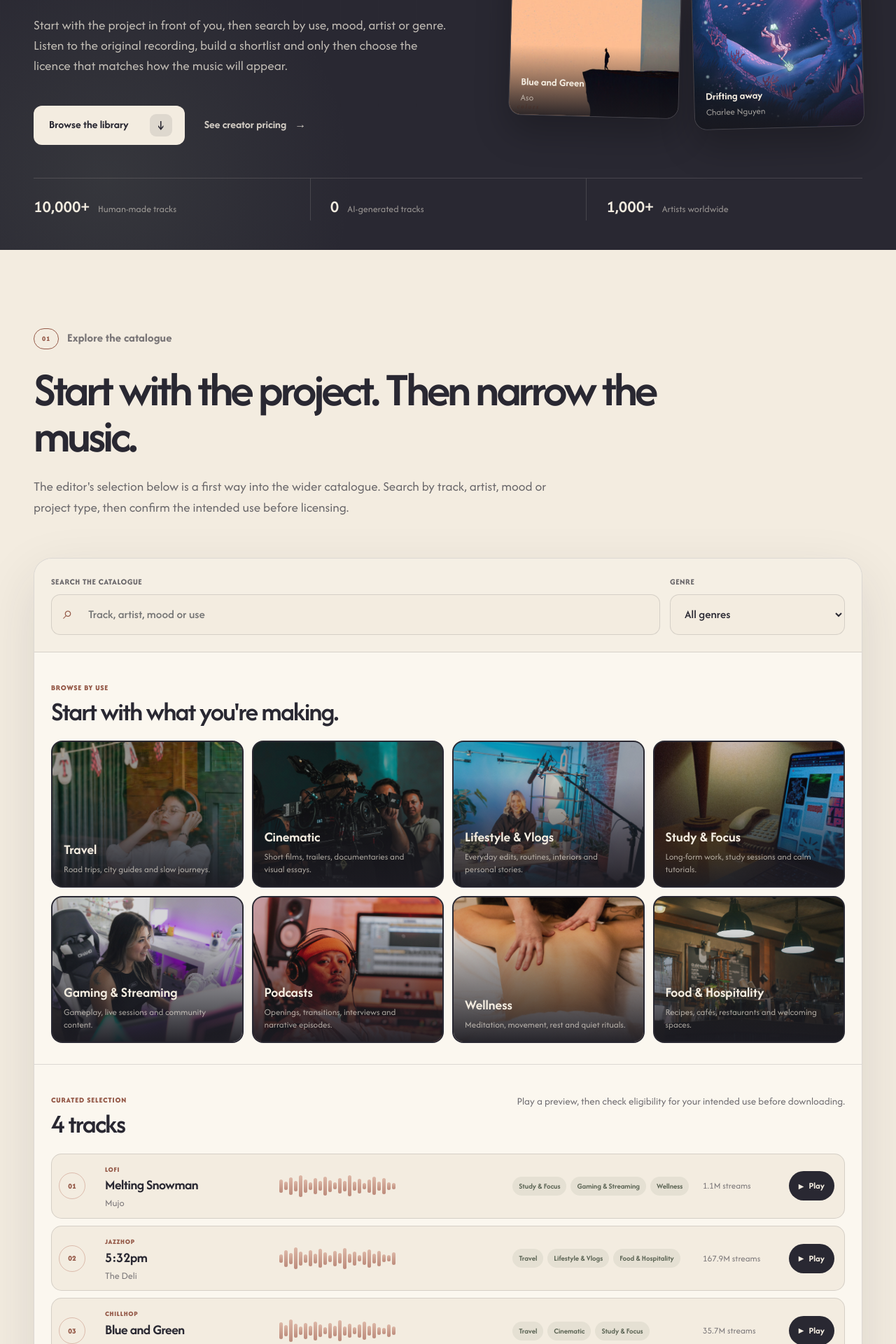
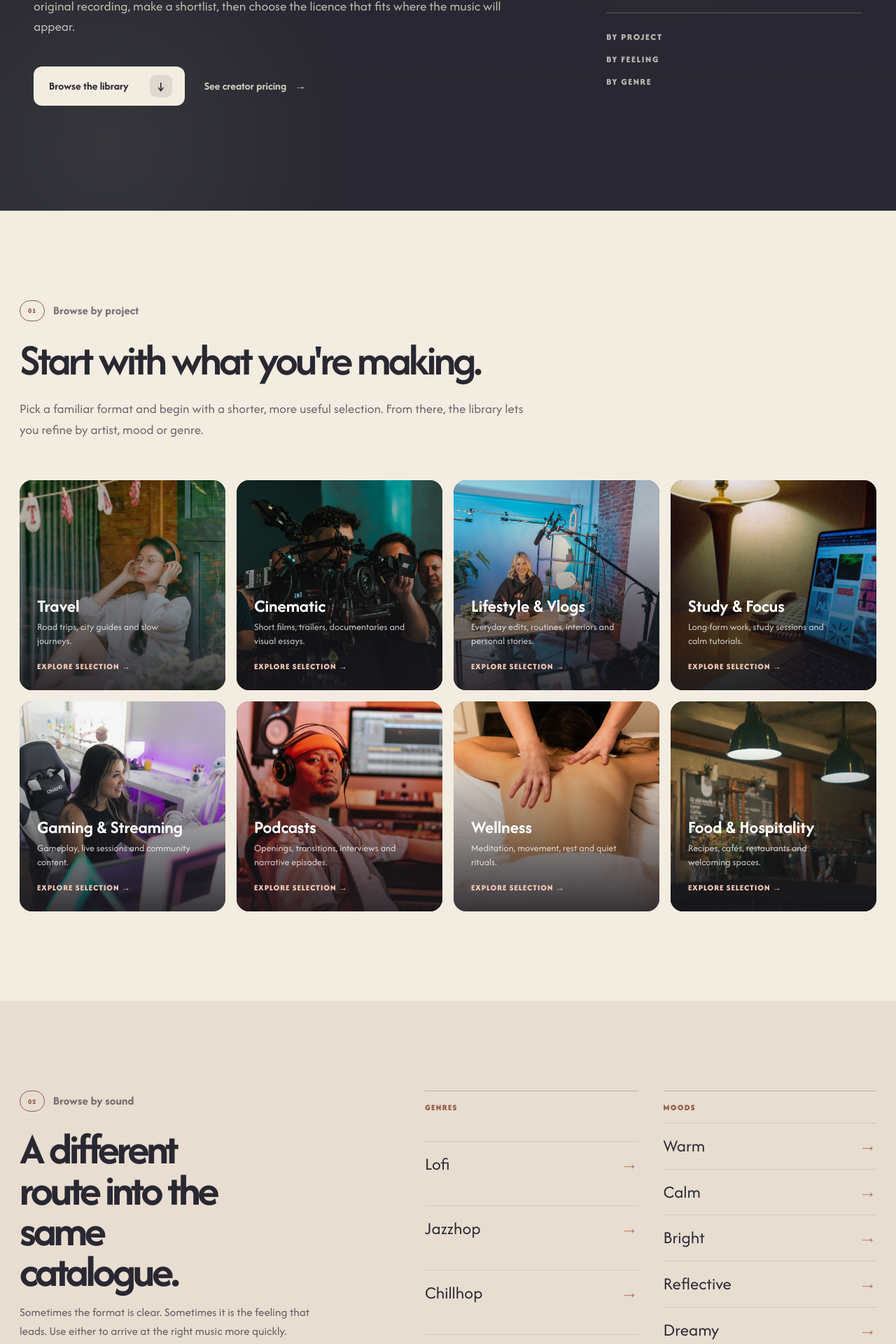
Before and after one commit to dim75017/easy-license-platform, a Next.js app: page /catalog in a window 1280 px wide. Shown: the part 580-2500 px from the top of the page at 70% size. Built offline with nearby package versions, Linux system fonts and the light colour scheme.

Commit message:
feat: expand music catalogue discovery

```diff
--- a/app/catalog-v26.css
+++ b/app/catalog-v26.css
@@ -1382,3 +1382,29 @@
 @media (max-width: 760px) {
   .music-v26-kicker { font-size: 16px; }
 }
+
+/* V38: the music page is a catalogue front door, not a stack of repeated cards. */
+.music-v26-hero { display: grid; grid-template-columns: minmax(0, 1fr) minmax(260px, .48fr); align-items: end; gap: 56px; }
+.music-v26-hero-routes { display: grid; gap: 12px; padding: 24px 0; border-top: 1px solid rgba(243, 236, 224, .24); }
+.music-v26-hero-routes span { color: rgba(243, 236, 224, .72); font-size: 13px; font-weight: 800; letter-spacing: .13em; }
+.music-v26-discovery { padding: clamp(86px, 10vw, 150px) max(28px, calc((100vw - 1340px) / 2)); background: var(--music-paper); }
+.music-v26-project-grid { display: grid; grid-template-columns: repeat(4, minmax(0, 1fr)); gap: 16px; margin-top: 42px; }
+.music-v26-project-card { position: relative; isolation: isolate; display: flex; min-height: 300px; align-items: end; overflow: hidden; border-radius: 18px; background: var(--music-night); color: #fff; text-decoration: none; }
+.music-v26-project-card::after { position: absolute; z-index: -1; inset: 0; background: linear-gradient(180deg, rgba(25, 23, 29, .04) 22%, rgba(25, 23, 29, .87) 100%); content: ""; }
+.music-v26-project-card img { position: absolute; z-index: -2; width: 100%; height: 100%; object-fit: cover; transition: transform .7s cubic-bezier(.2,.7,.2,1); }
+.music-v26-project-card:hover img { transform: scale(1.055); }
+.music-v26-project-card > span { display: grid; gap: 8px; padding: 25px; }
+.music-v26-project-card strong { font-family: var(--font-display); font-size: clamp(25px, 2vw, 33px); line-height: .98; }
+.music-v26-project-card small { max-width: 30ch; color: rgba(255,255,255,.8); font-size: 14px; line-height: 1.45; }
+.music-v26-project-card em { margin-top: 8px; color: #f2c7b5; font-size: 12px; font-style: normal; font-weight: 800; letter-spacing: .08em; text-transform: uppercase; }
+.music-v26-sound-map { display: grid; grid-template-columns: minmax(0, .85fr) minmax(340px, 1.15fr); gap: clamp(42px, 8vw, 130px); padding: clamp(86px, 10vw, 150px) max(28px, calc((100vw - 1340px) / 2)); background: #e8ddd1; color: var(--music-night); }
+.music-v26-sound-map h2 { max-width: 10ch; margin: 16px 0; font-family: var(--font-display); font-size: clamp(46px, 5vw, 76px); letter-spacing: -.06em; line-height: .91; }
+.music-v26-sound-map > div > p:last-child { max-width: 48ch; color: rgba(41,40,50,.72); font-size: 17px; line-height: 1.55; }
+.music-v26-sound-map-groups { display: grid; grid-template-columns: repeat(2, minmax(0, 1fr)); gap: 36px; align-content: start; }
+.music-v26-sound-map-groups > div { display: grid; border-top: 1px solid rgba(41,40,50,.25); }
+.music-v26-sound-map-groups > div > span { padding: 14px 0 12px; color: #955a49; font-size: 12px; font-weight: 850; letter-spacing: .11em; }
+.music-v26-sound-map-groups a { display: flex; justify-content: space-between; gap: 16px; padding: 13px 0; border-top: 1px solid rgba(41,40,50,.12); color: var(--music-night); font-family: var(--font-display); font-size: 25px; text-decoration: none; }
+.music-v26-sound-map-groups a b { color: #b97864; font-family: inherit; font-weight: 400; }
+.music-v26-sound-map-groups a:hover { color: #955a49; }
+@media (max-width: 900px) { .music-v26-hero, .music-v26-sound-map { grid-template-columns: 1fr; } .music-v26-project-grid { grid-template-columns: repeat(2, minmax(0, 1fr)); } }
+@media (max-width: 560px) { .music-v26-project-grid, .music-v26-sound-map-groups { grid-template-columns: 1fr; } .music-v26-project-card { min-height: 260px; } .music-v26-sound-map-groups { gap: 24px; } }
--- a/app/catalog/page.tsx
+++ b/app/catalog/page.tsx
@@ -2,7 +2,7 @@ import type { Metadata } from "next";
 import Link from "next/link";
 import { CatalogueExplorer } from "../components/CatalogueExplorer";
 import { PublicShell } from "../components/PublicShell";
-import { tracks } from "../data/catalog";
+import { genres, useCategories } from "../data/catalog";
 
 export const metadata: Metadata = {
   title: "Music library",
@@ -16,42 +16,60 @@ export default function CataloguePage() {
         <section className="music-v26-hero">
           <div className="music-v26-hero-copy" data-reveal="left">
             <p className="music-v26-kicker"><span>Easy License</span> Music library</p>
-            <h1>A working music library<br />for people making things.</h1>
-            <p>Start with the project in front of you, then search by use, mood, artist or genre. Listen to the original recording, build a shortlist and only then choose the licence that matches how the music will appear.</p>
+            <h1>Music for the<br />work in front of you.</h1>
+            <p>Browse a focused, human-made catalogue by project, feeling or genre. Listen to the original recording, make a shortlist, then choose the licence that fits where the music will appear.</p>
             <div className="music-v26-hero-actions">
               <a className="music-v26-button music-v26-button-light" href="#music-library">Browse the library <span>↓</span></a>
               <Link className="music-v26-text-link music-v26-text-link-light" href="/pricing">See creator pricing <span>→</span></Link>
             </div>
           </div>
-          <div className="music-v26-cover-stack" data-reveal="group" aria-label="A selection of music in the Easy License catalogue">
-            {tracks.map((track) => (
-              <figure key={track.id}>
-                <img src={track.cover} alt={`Cover art for ${track.title} by ${track.artist}`} />
-                <figcaption><strong>{track.title}</strong><span>{track.artist}</span></figcaption>
-              </figure>
+          <div className="music-v26-hero-routes" data-reveal="group" aria-label="Ways to explore the Easy License catalogue">
+            <span>BY PROJECT</span><span>BY FEELING</span><span>BY GENRE</span>
+          </div>
+        </section>
+
+        <section className="music-v26-discovery" aria-labelledby="music-projects-title">
+          <div className="music-v26-section-head" data-reveal="group">
+            <p className="music-v26-kicker"><span>01</span> Browse by project</p>
+            <h2 id="music-projects-title">Start with what you&apos;re making.</h2>
+            <p>Pick a familiar format and begin with a shorter, more useful selection. From there, the library lets you refine by artist, mood or genre.</p>
+          </div>
+          <div className="music-v26-project-grid" data-reveal="group">
+            {useCategories.map((category) => (
+              <Link className="music-v26-project-card" href={`/catalog?use=${category.slug}#music-library`} key={category.slug}>
+                <img src={category.image} alt="" />
+                <span><strong>{category.label}</strong><small>{category.description}</small><em>Explore selection →</em></span>
+              </Link>
             ))}
           </div>
-          <div className="music-v26-hero-facts" data-reveal="group">
-            <div><strong>10,000+</strong><span>Human-made tracks</span></div>
-            <div><strong>0</strong><span>AI-generated tracks</span></div>
-            <div><strong>1,000+</strong><span>Artists worldwide</span></div>
+        </section>
+
+        <section className="music-v26-sound-map" aria-labelledby="music-sound-map-title">
+          <div data-reveal="left">
+            <p className="music-v26-kicker"><span>02</span> Browse by sound</p>
+            <h2 id="music-sound-map-title">A different route into the same catalogue.</h2>
+            <p>Sometimes the format is clear. Sometimes it is the feeling that leads. Use either to arrive at the right music more quickly.</p>
+          </div>
+          <div className="music-v26-sound-map-groups" data-reveal="group">
+            <div><span>GENRES</span>{genres.filter((item) => item !== "All genres").map((genre) => <Link href={`/catalog?genre=${encodeURIComponent(genre)}#music-library`} key={genre}>{genre}<b>→</b></Link>)}</div>
+            <div><span>MOODS</span>{["Warm", "Calm", "Bright", "Reflective", "Dreamy", "Easygoing"].map((mood) => <Link href={`/catalog?q=${encodeURIComponent(mood)}#music-library`} key={mood}>{mood}<b>→</b></Link>)}</div>
           </div>
         </section>
 
         <section className="music-v26-library" id="music-library" aria-labelledby="music-library-title">
           <div className="music-v26-section-head" data-reveal="group">
-            <p className="music-v26-kicker"><span>01</span> Explore the catalogue</p>
-            <h2 id="music-library-title">Start with the project. Then narrow the music.</h2>
-            <p>The editor&apos;s selection below is a first way into the wider catalogue. Search by track, artist, mood or project type, then confirm the intended use before licensing.</p>
+            <p className="music-v26-kicker"><span>03</span> Music library</p>
+            <h2 id="music-library-title">Search, listen and keep moving.</h2>
+            <p>Search a track, artist, mood or use. The collection below is a small, working preview of the wider Easy License catalogue.</p>
           </div>
-          <div data-reveal="scale"><CatalogueExplorer /></div>
+          <div data-reveal="scale"><CatalogueExplorer showUseCases={false} /></div>
         </section>
 
         <section className="music-v26-curation" aria-labelledby="music-curation-title">
           <div className="music-v26-curation-intro" data-reveal="left">
-            <p className="music-v26-kicker"><span>02</span> A library with an editorial point of view</p>
-            <h2 id="music-curation-title">Less searching.<br />More good first options.</h2>
-            <p>Easy License is designed as a working library, not an endless upload feed. The structure helps editors, creators and teams get to a small number of relevant tracks before the search becomes tiring.</p>
+            <p className="music-v26-kicker"><span>04</span> Made for considered choices</p>
+            <h2 id="music-curation-title">A library that stays<br />easy to navigate.</h2>
+            <p>The catalogue is deliberately organised to feel useful, not overwhelming. Every route starts with a human-made track and an artist behind it.</p>
           </div>
           <div className="music-v26-curation-grid" data-reveal="group">
             <article><span>01</span><h3>Start from the work</h3><p>Project collections provide a useful first route when you know what you are making but not the genre you need.</p></article>
--- a/app/components/CatalogueExplorer.tsx
+++ b/app/components/CatalogueExplorer.tsx
@@ -34,37 +34,47 @@ function getServerLocationSearch() {
   return "";
 }
 
-export function CatalogueExplorer({ compact = false }: { compact?: boolean }) {
+export function CatalogueExplorer({ compact = false, showUseCases = true }: { compact?: boolean; showUseCases?: boolean }) {
   const locationSearch = useSyncExternalStore(subscribeToLocation, getLocationSearch, getServerLocationSearch);
   const urlParams = useMemo(() => new URLSearchParams(locationSearch), [locationSearch]);
   const urlUse = urlParams.get("use");
+  const urlGenre = urlParams.get("genre");
   const validUrlUse = useCategories.some((category) => category.slug === urlUse) ? urlUse as MusicUseSlug : "all";
+  const validUrlGenre = genres.includes(urlGenre ?? "") ? urlGenre! : "All genres";
   const [queryDraft, setQueryDraft] = useState<string | null>(null);
   const [useDraft, setUseDraft] = useState<MusicUseSlug | "all" | null>(null);
-  const [genre, setGenre] = useState("All genres");
+  const [genreDraft, setGenreDraft] = useState<string | null>(null);
   const [selectedTrackId, setSelectedTrackId] = useState<string | null>(null);
   const query = queryDraft ?? urlParams.get("q") ?? "";
   const activeUse = useDraft ?? validUrlUse;
+  const genre = genreDraft ?? validUrlGenre;
 
-  const updateLocation = (nextQuery: string, nextUse: MusicUseSlug | "all") => {
+  const updateLocation = (nextQuery: string, nextUse: MusicUseSlug | "all", nextGenre: string) => {
     if (compact) return;
     const url = new URL(window.location.href);
     if (nextQuery.trim()) url.searchParams.set("q", nextQuery.trim());
     else url.searchParams.delete("q");
     if (nextUse !== "all") url.searchParams.set("use", nextUse);
     else url.searchParams.delete("use");
+    if (nextGenre !== "All genres") url.searchParams.set("genre", nextGenre);
+    else url.searchParams.delete("genre");
     window.history.replaceState({}, "", `${url.pathname}${url.search}${url.hash}`);
     window.dispatchEvent(new Event("easy-license-urlchange"));
   };
 
   const updateQuery = (nextQuery: string) => {
     setQueryDraft(nextQuery);
-    updateLocation(nextQuery, activeUse);
+    updateLocation(nextQuery, activeUse, genre);
   };
 
   const updateUse = (nextUse: MusicUseSlug | "all") => {
     setUseDraft(nextUse);
-    updateLocation(query, nextUse);
+    updateLocation(query, nextUse, genre);
+  };
+
+  const updateGenre = (nextGenre: string) => {
+    setGenreDraft(nextGenre);
+    updateLocation(query, activeUse, nextGenre);
   };
 
   const results = useMemo(() => {
@@ -84,9 +94,9 @@ export function CatalogueExplorer({ compact = false }: { compact?: boolean }) {
   const chooseTrack = (track: Track) => setSelectedTrackId((current) => current === track.id ? null : track.id);
   const resetFilters = () => {
     setQueryDraft("");
-    setGenre("All genres");
+    setGenreDraft("All genres");
     setUseDraft("all");
-    updateLocation("", "all");
+    updateLocation("", "all", "All genres");
   };
 
   if (compact) {
@@ -124,13 +134,13 @@ export function CatalogueExplorer({ compact = false }: { compact?: boolean }) {
         </label>
         <label className="catalogue-v26-select">
           <span>Genre</span>
-          <select value={genre} onChange={(event) => setGenre(event.target.value)}>
+          <select value={genre} onChange={(event) => updateGenre(event.target.value)}>
             {genres.map((item) => <option key={item}>{item}</option>)}
           </select>
         </label>
       </div>
 
-      <section className="catalogue-v26-uses" aria-labelledby="catalogue-use-heading">
+      {showUseCases && <section className="catalogue-v26-uses" aria-labelledby="catalogue-use-heading">
         <div className="catalogue-v26-subhead">
           <div><span>Browse by use</span><h3 id="catalogue-use-heading">Start with what you&apos;re making.</h3></div>
           {activeUse !== "all" && <button type="button" onClick={() => updateUse("all")}>Show every use</button>}
@@ -149,7 +159,7 @@ export function CatalogueExplorer({ compact = false }: { compact?: boolean }) {
             </button>
           ))}
         </div>
-      </section>
+      </section>}
 
       <section className="catalogue-v26-results" aria-labelledby="catalogue-results-heading">
         <div className="catalogue-v26-subhead catalogue-v26-results-head">
```
Also changed, not shown: 1 other file (tests, documents, lock files or other folders).
